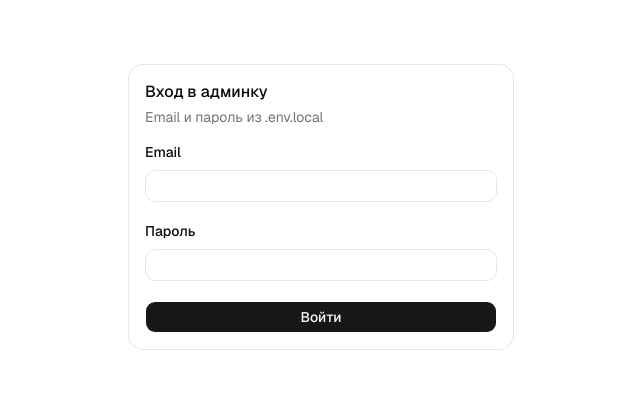
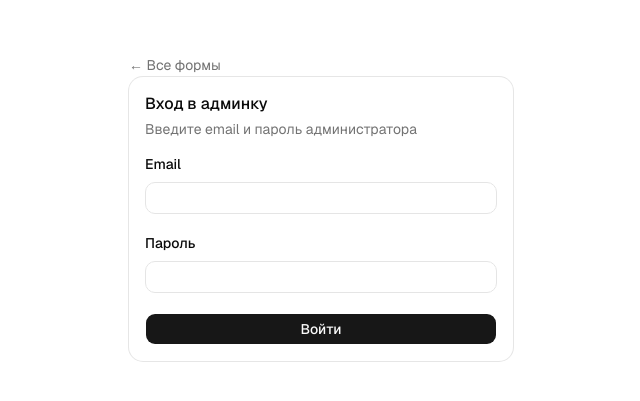
Before and after one commit to GileadDev/Tesct-task-RemixJS, a Next.js app: page /login in a window 1280 px wide. Shown: the part 193-594 px from the top of the page, without its empty margins (319-959 px from the left). Built offline with nearby package versions, Linux system fonts and the light colour scheme.

Commit message:
Ссылка на главную со страницы входа

```diff
--- a/src/app/login/login-form.tsx
+++ b/src/app/login/login-form.tsx
@@ -57,7 +57,7 @@ export function LoginForm() {
     <Card className="w-full max-w-sm">
       <CardHeader>
         <CardTitle>Вход в админку</CardTitle>
-        <CardDescription>Email и пароль из .env.local</CardDescription>
+        <CardDescription>Введите email и пароль администратора</CardDescription>
       </CardHeader>
       <CardContent>
         <form onSubmit={handleSubmit(onSubmit)} noValidate>
--- a/src/app/login/page.tsx
+++ b/src/app/login/page.tsx
@@ -1,4 +1,5 @@
 import type { Metadata } from "next";
+import Link from "next/link";
 import { LoginForm } from "./login-form";
 
 export const metadata: Metadata = { title: "Вход — Form Builder" };
@@ -6,7 +7,15 @@ export const metadata: Metadata = { title: "Вход — Form Builder" };
 export default function LoginPage() {
   return (
     <main className="flex flex-1 items-center justify-center p-4">
-      <LoginForm />
+      <div className="w-full max-w-sm space-y-4">
+        <Link
+          href="/"
+          className="text-sm text-muted-foreground hover:underline"
+        >
+          ← Все формы
+        </Link>
+        <LoginForm />
+      </div>
     </main>
   );
 }
```
Also changed, not shown: 1 other file (tests, documents, lock files or other folders).
